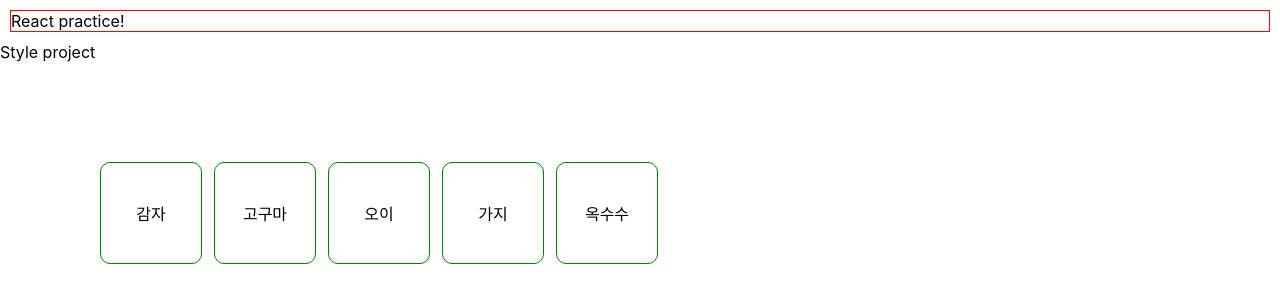
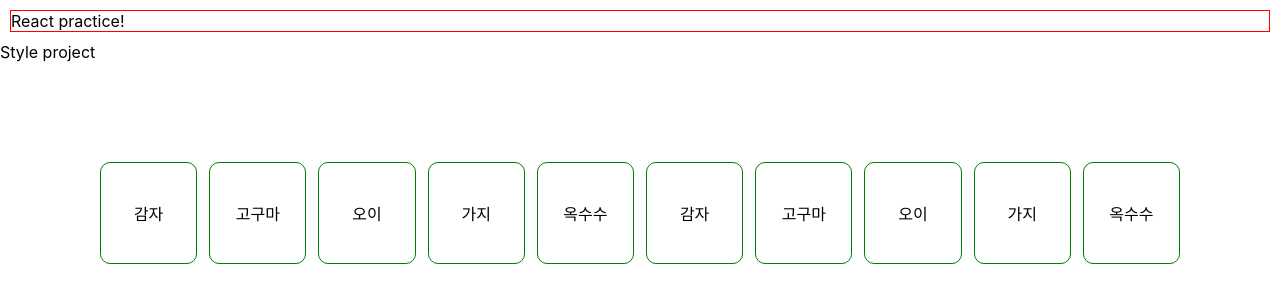
Before and after one commit to JellyKingdom/react-basic, a React (Create React App) app in the folder week-1/: page / in a window 1280 px wide. Shown: the top 302 px of the page. Built offline with nearby package versions, Linux system fonts and the light colour scheme.

Commit message:
feat: practice map with arrow function

```diff
--- a/week-1/src/App.js
+++ b/week-1/src/App.js
@@ -19,6 +19,11 @@ function App() {
             return <div className="vegetable">{item}</div>
           })
         }
+        {
+          vegi.map((item) => {
+            return <div className="vegetable">{item}</div>
+          })
+        }
           {/* <div className="vegetable">감자</div>
           <div className="vegetable">고구마</div>
           <div className="vegetable">오이</div>
```
